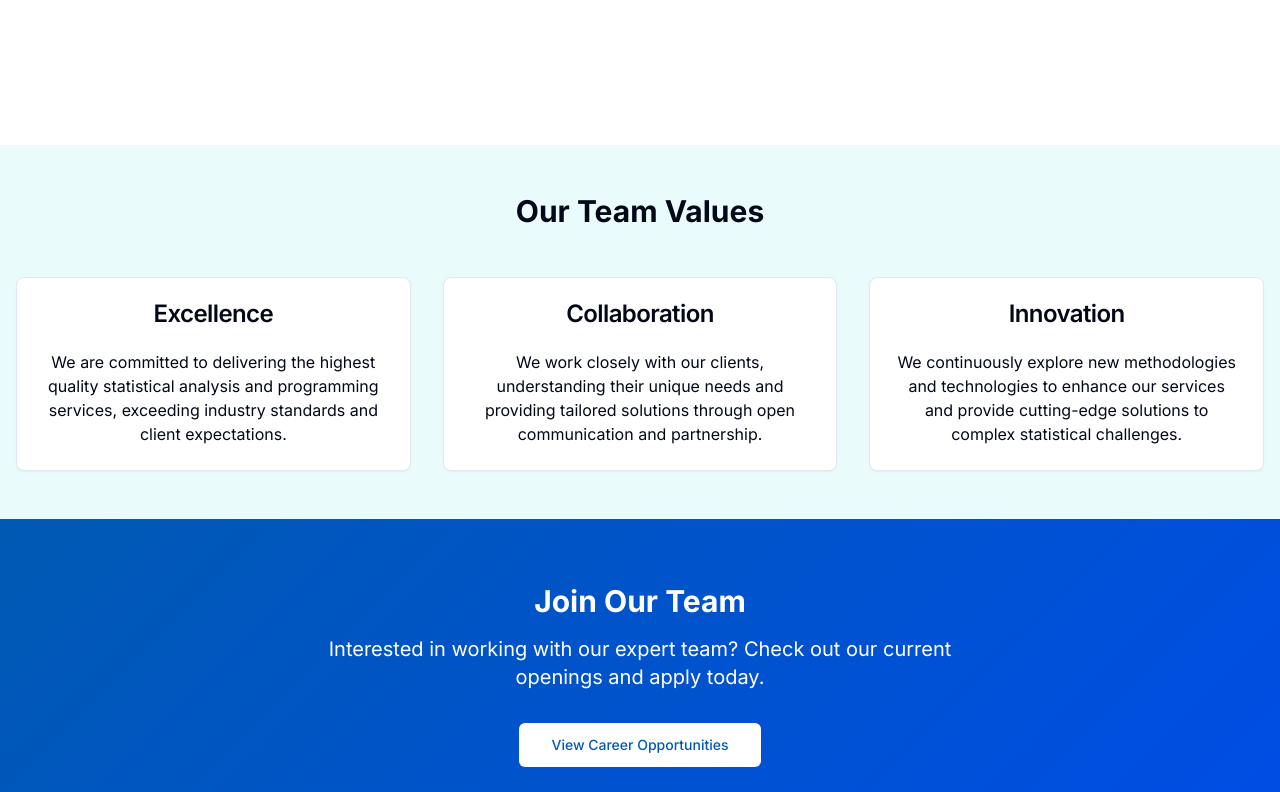
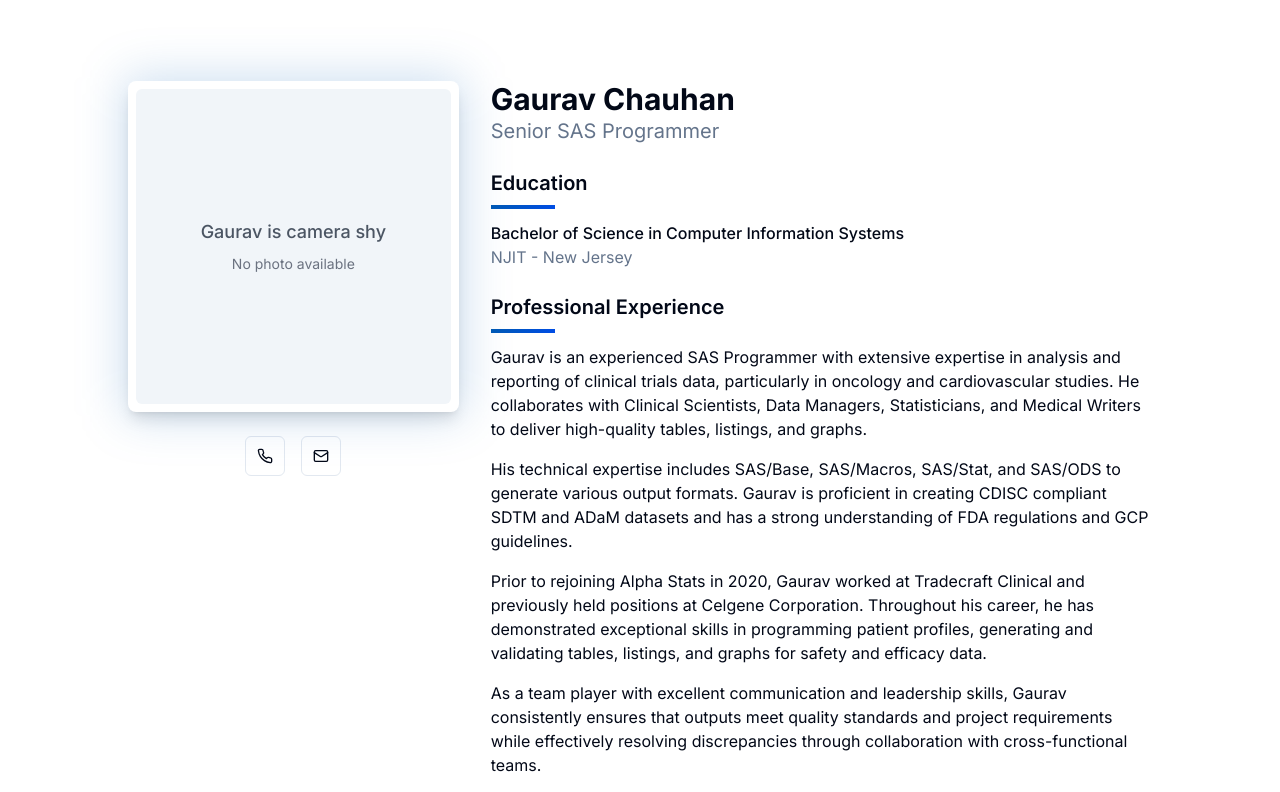
Before and after one commit to juntotechnologies/ClinPharmStats, a Next.js app: page /team in a window 1280 px wide. Shown: the part 2048-2840 px from the top of the page. Built offline with nearby package versions, Linux system fonts and the light colour scheme.

Commit message:
Add Gaurav to team

```diff
--- a/app/team/page.tsx
+++ b/app/team/page.tsx
@@ -2,7 +2,7 @@ import Image from "next/image"
 import Link from "next/link"
 import { Button } from "@/components/ui/button"
 import { Card, CardContent, CardHeader, CardTitle } from "@/components/ui/card"
-import { Mail, Linkedin, FileText } from "lucide-react"
+import { Mail, Linkedin, FileText, Phone } from "lucide-react"
 
 export default function TeamPage() {
   return (
@@ -237,6 +237,87 @@ export default function TeamPage() {
                 </div>
               </div>
             </div>
+
+            {/* Gaurav Chauhan */}
+            <div className="mb-20">
+              <div className="flex flex-col md:flex-row gap-8 items-start">
+                <div className="md:w-1/3">
+                  <div className="relative">
+                    <div className="absolute -inset-1 bg-primary/20 rounded-lg blur-xl"></div>
+                    <div className="bg-white p-2 rounded-lg shadow-lg relative">
+                      <div className="aspect-square relative overflow-hidden rounded-md bg-muted flex items-center justify-center">
+                        <div className="text-center p-6">
+                          <p className="text-lg font-medium text-gray-600 mb-2">Gaurav is camera shy</p>
+                          <p className="text-sm text-gray-500">No photo available</p>
+                        </div>
+                      </div>
+                    </div>
+                  </div>
+                  <div className="mt-6 flex justify-center gap-4">
+                    <Button variant="outline" size="icon" asChild>
+                      <Link href="tel:9088678669">
+                        <Phone className="h-4 w-4" />
+                        <span className="sr-only">Phone</span>
+                      </Link>
+                    </Button>
+                    <Button variant="outline" size="icon" asChild>
+                      <Link href="mailto:chauhang@gmail.com">
+                        <Mail className="h-4 w-4" />
+                        <span className="sr-only">Email</span>
+                      </Link>
+                    </Button>
+                  </div>
+                </div>
+
+                <div className="md:w-2/3">
+                  <div className="mb-6">
+                    <h2 className="text-3xl font-bold">Gaurav Chauhan</h2>
+                    <p className="text-xl text-muted-foreground">Senior SAS Programmer</p>
+                  </div>
+
+                  <div className="space-y-6">
+                    <div>
+                      <h3 className="text-xl font-semibold mb-3 relative">
+                        Education
+                        <div className="w-16 h-1 bg-gradient-blue mt-2"></div>
+                      </h3>
+                      <div className="space-y-4">
+                        <div className="flex flex-col md:flex-row md:gap-4">
+                          <div>
+                            <p className="font-medium">Bachelor of Science in Computer Information Systems</p>
+                            <p className="text-muted-foreground">NJIT - New Jersey</p>
+                          </div>
+                        </div>
+                      </div>
+                    </div>
+
+                    <div>
+                      <h3 className="text-xl font-semibold mb-3 relative">
+                        Professional Experience
+                        <div className="w-16 h-1 bg-gradient-blue mt-2"></div>
+                      </h3>
+                      <div className="space-y-4">
+                        <p>
+                          Gaurav is an experienced SAS Programmer with extensive expertise in analysis and reporting of clinical trials data, particularly in oncology and cardiovascular studies. He collaborates with Clinical Scientists, Data Managers, Statisticians, and Medical Writers to deliver high-quality tables, listings, and graphs.
+                        </p>
+
+                        <p>
+                          His technical expertise includes SAS/Base, SAS/Macros, SAS/Stat, and SAS/ODS to generate various output formats. Gaurav is proficient in creating CDISC compliant SDTM and ADaM datasets and has a strong understanding of FDA regulations and GCP guidelines.
+                        </p>
+
+                        <p>
+                          Prior to rejoining Alpha Stats in 2020, Gaurav worked at Tradecraft Clinical and previously held positions at Celgene Corporation. Throughout his career, he has demonstrated exceptional skills in programming patient profiles, generating and validating tables, listings, and graphs for safety and efficacy data.
+                        </p>
+
+                        <p>
+                          As a team player with excellent communication and leadership skills, Gaurav consistently ensures that outputs meet quality standards and project requirements while effectively resolving discrepancies through collaboration with cross-functional teams.
+                        </p>
+                      </div>
+                    </div>
+                  </div>
+                </div>
+              </div>
+            </div>
           </div>
         </div>
       </section>
```
